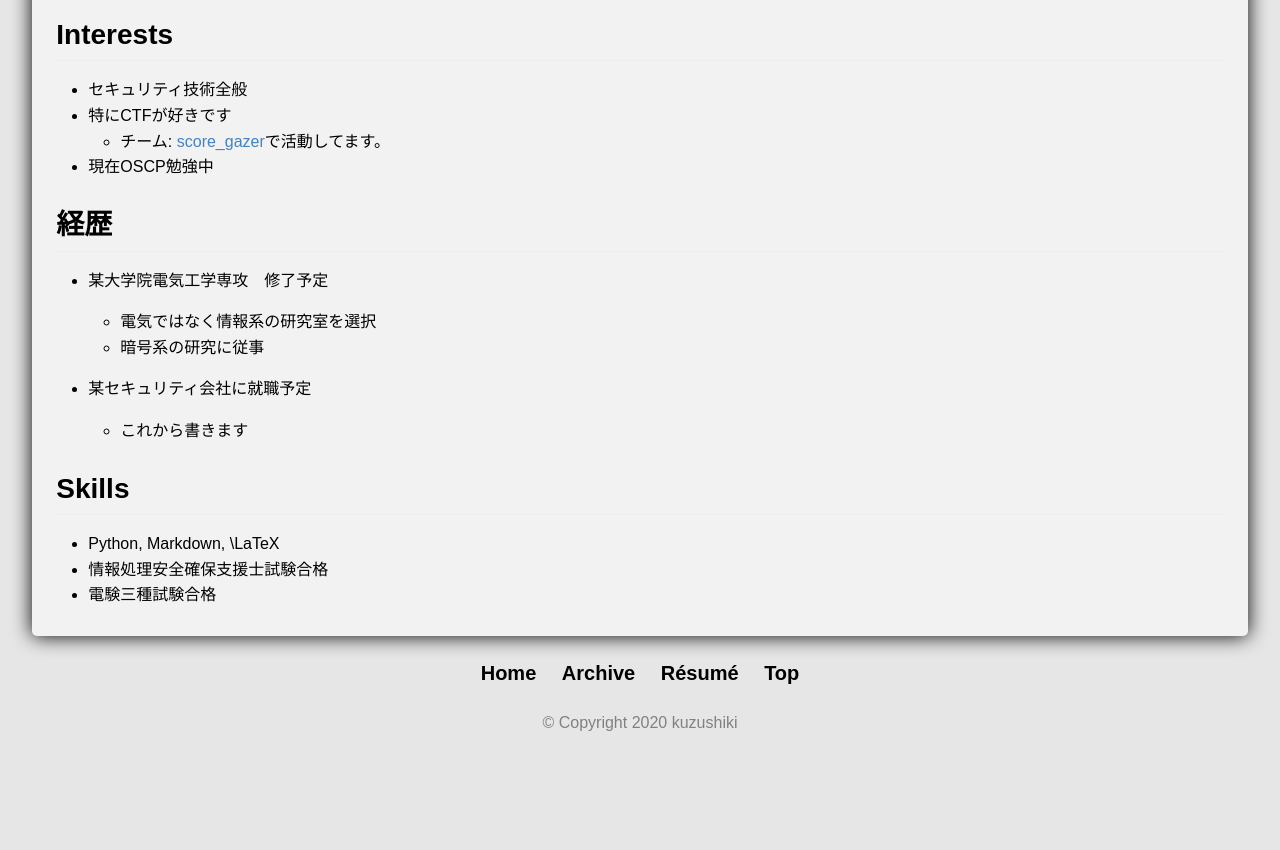
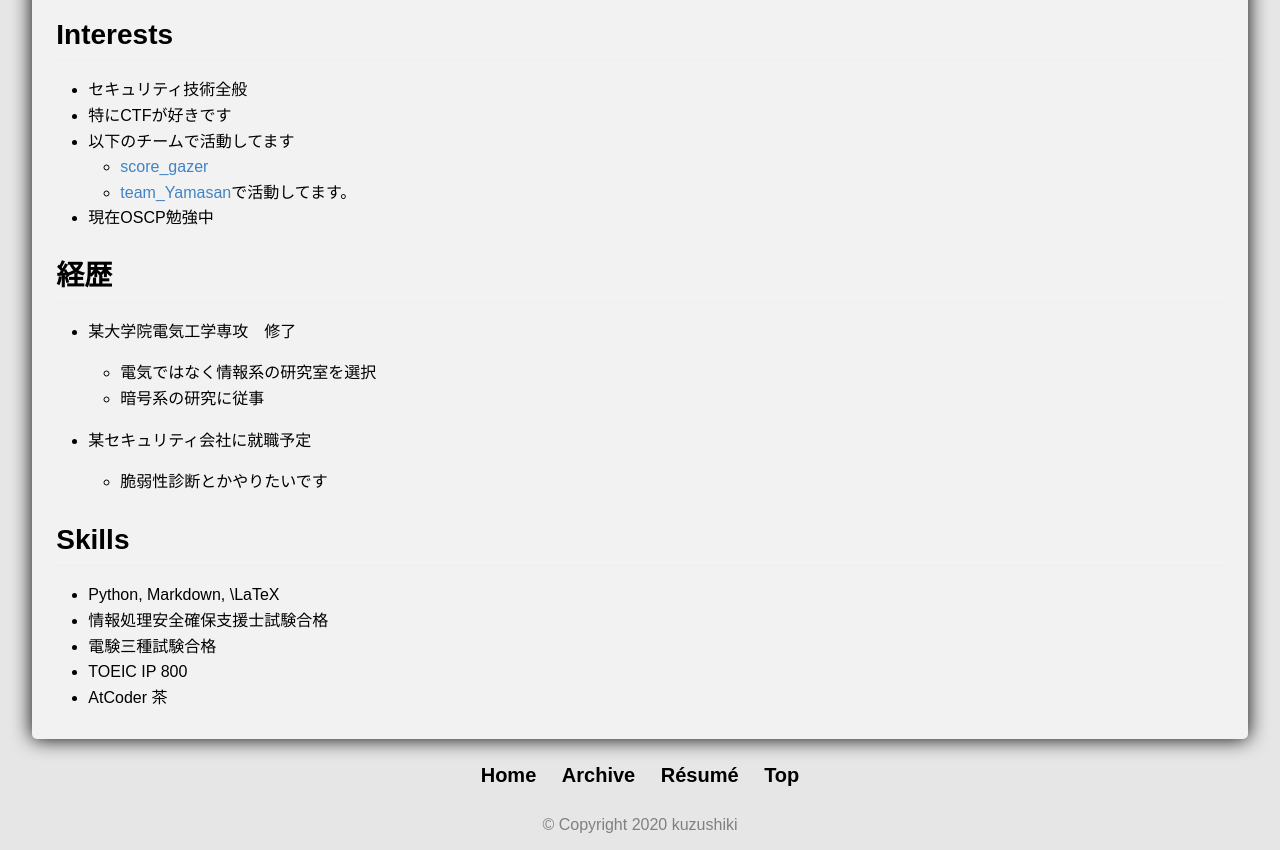
Before and after one commit to kuzushiki/kuzushiki.github.io, a plain HTML site: page pages/resume/index.html in a window 1280 px wide. Shown: the part 640-1490 px from the top of the page. Before the commit the page ends 1388 px from the top, so only its background shows below. Drawn offline with Linux system fonts and the light colour scheme.

Commit message:
プロフupdate

```diff
--- a/index.xml
+++ b/index.xml
@@ -111,7 +111,7 @@ baby b0f (Pwn 100 pt) ポイント  バッファオーバーフロー（以下BO
       <pubDate>Sat, 09 Nov 2019 16:20:47 -0500</pubDate>
 
       <guid>https://kuzushiki.github.io/pages/resume/</guid>
-      <description>Interests  セキュリティ技術全般 特にCTFが好きです  チーム: score_gazerで活動してます。   現在OSCP勉強中  経歴   某大学院電気工学専攻　修了予定</description>
+      <description>Interests  セキュリティ技術全般 特にCTFが好きです 以下のチームで活動してます  score_gazer team_Yamasanで活動してます。   現在OSCP勉強中  経歴   某大学院電気工学専攻　修了</description>
     </item>
 
   </channel>
--- a/pages/index.xml
+++ b/pages/index.xml
@@ -18,7 +18,7 @@
       <pubDate>Sat, 09 Nov 2019 16:20:47 -0500</pubDate>
 
       <guid>https://kuzushiki.github.io/pages/resume/</guid>
-      <description>Interests  セキュリティ技術全般 特にCTFが好きです  チーム: score_gazerで活動してます。   現在OSCP勉強中  経歴   某大学院電気工学専攻　修了予定</description>
+      <description>Interests  セキュリティ技術全般 特にCTFが好きです 以下のチームで活動してます  score_gazer team_Yamasanで活動してます。   現在OSCP勉強中  経歴   某大学院電気工学専攻　修了</description>
     </item>
 
   </channel>
--- a/pages/resume/index.html
+++ b/pages/resume/index.html
@@ -60,9 +60,11 @@
 				<h2 id="interests">Interests</h2>
 <ul>
 <li>セキュリティ技術全般</li>
-<li>特にCTFが好きです
+<li>特にCTFが好きです</li>
+<li>以下のチームで活動してます
 <ul>
-<li>チーム: <a href="https://ctftime.org/team/85624">score_gazer</a>で活動してます。</li>
+<li><a href="https://ctftime.org/team/85624">score_gazer</a></li>
+<li><a href="https://ctftime.org/team/110902">team_Yamasan</a>で活動してます。</li>
 </ul>
 </li>
 <li>現在OSCP勉強中</li>
@@ -70,7 +72,7 @@
 <h2 id="経歴">経歴</h2>
 <ul>
 <li>
-<p>某大学院電気工学専攻　修了予定</p>
+<p>某大学院電気工学専攻　修了</p>
 <ul>
 <li>電気ではなく情報系の研究室を選択</li>
 <li>暗号系の研究に従事</li>
@@ -79,7 +81,7 @@
 <li>
 <p>某セキュリティ会社に就職予定</p>
 <ul>
-<li>これから書きます</li>
+<li>脆弱性診断とかやりたいです</li>
 </ul>
 </li>
 </ul>
@@ -88,6 +90,8 @@
 <li>Python, Markdown, \LaTeX</li>
 <li>情報処理安全確保支援士試験合格</li>
 <li>電験三種試験合格</li>
+<li>TOEIC IP 800</li>
+<li>AtCoder 茶</li>
 </ul>
 
 			</div>
```
